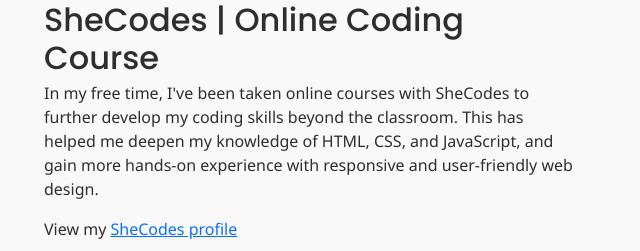
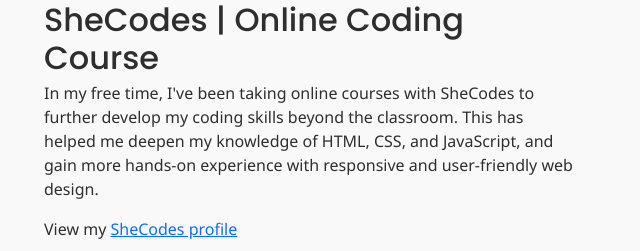
Before and after one commit to eddaosk/portfolio, a website: page projects.html in a window 1280 px wide. Shown: the part 2602-2853 px from the top of the page, 620-1260 px from the left. Drawn offline with nearby package versions, Linux system fonts and the light colour scheme.

Commit message:
spelling fixed

```diff
--- a/projects.html
+++ b/projects.html
@@ -118,7 +118,7 @@
                         </div>
                         <div class="col-12 col-lg-6">
                             <h3 class="h2 mb-1">SheCodes | Online Coding Course</h3>
-                            <p>In my free time, I've been taken online courses with SheCodes to further develop my coding skills beyond the classroom. This has helped me deepen my knowledge of HTML, CSS, and JavaScript, and gain more hands-on experience with responsive and user-friendly web design.</p>
+                            <p>In my free time, I've been taking online courses with SheCodes to further develop my coding skills beyond the classroom. This has helped me deepen my knowledge of HTML, CSS, and JavaScript, and gain more hands-on experience with responsive and user-friendly web design.</p>
                             <p class="mb-0">View my <a href="https://www.shecodes.io/graduates/170708-edda-oskarsdottir" target="_blank" class="link-primary">SheCodes profile</a></p>
                         </div>
                     </div>
```
